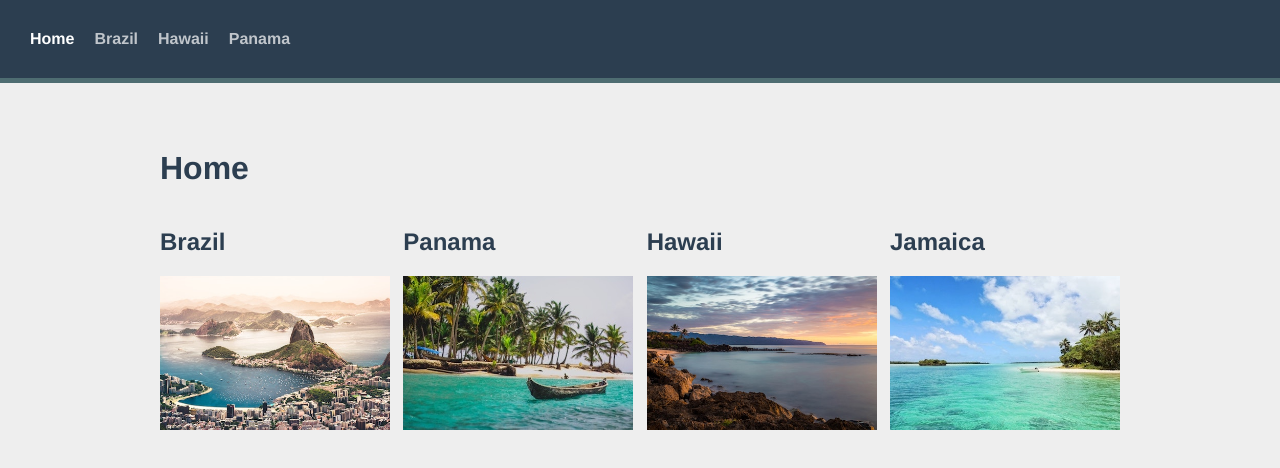
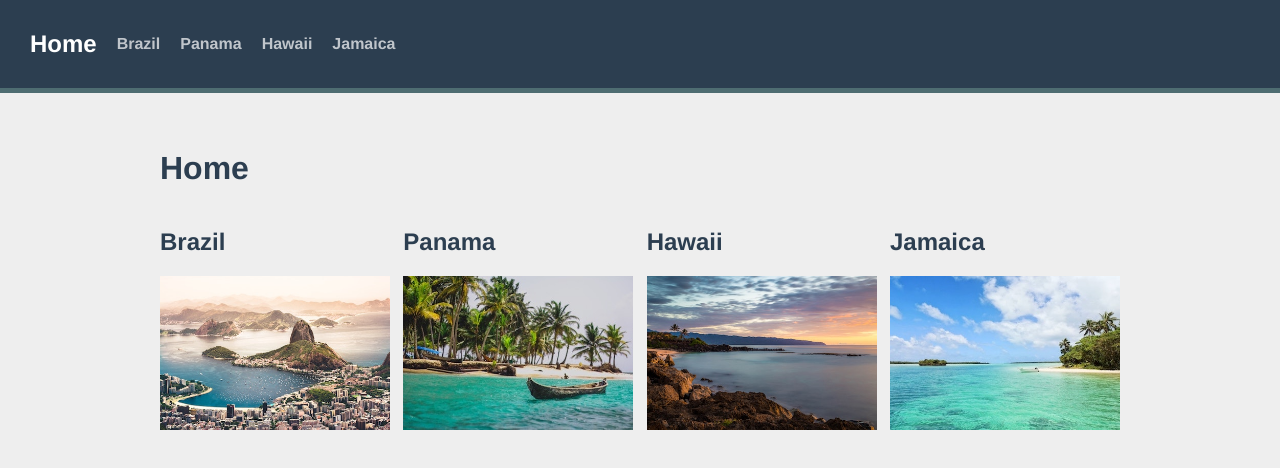
Before and after one commit to hagios2/travelApp, a Vue app in the folder vue-traveller/: page / in a window 1280 px wide. Shown: the top 468 px of the page. Built offline with nearby package versions, Linux system fonts and the light colour scheme.

Commit message:
code dry up and refactoring

```diff
--- a/vue-traveller/src/components/TheNavigation.vue
+++ b/vue-traveller/src/components/TheNavigation.vue
@@ -1,8 +1,23 @@
 <template>
     <div id="nav">
-      <router-link to="/">Home</router-link>
-      <router-link to="/brazil">Brazil</router-link>
-      <router-link to="/hawaii">Hawaii</router-link>
-      <router-link to="/panama">Panama</router-link>
+      <router-link id="logo" to="/">Home</router-link>
+      <router-link
+      :key="destination.id"
+      v-for="destination in destinations"
+      :to="{name: 'destination.show', params: {id: destination.id, slug: destination.slug}}"
+      >
+      {{ destination.name }}
+      </router-link>
     </div>
 </template>
+<script>
+import sourceData from '@/data.json'
+
+export default {
+  data() {
+    return {
+      destinations: sourceData.destinations,
+    }
+  },
+}
+</script>
--- a/vue-traveller/src/router/index.js
+++ b/vue-traveller/src/router/index.js
@@ -11,22 +11,7 @@
     component: Home,
   },
   {
-    path: "/brazil",
-    name: "Brazil",
-    component: () => import(/* webpackChunkName: "brazil" */ "@/views/Brazil.vue"),
-  },
-  {
-    path: "/panama",
-    name: "Panama",
-    component: () => import(/* webpackChunkName: "panama" */ "@/views/Panama.vue"),
-  },
-  {
-    path: "/hawaii",
-    name: "Hawaii",
-    component: () => import(/* webpackChunkName: "hawaii" */ "@/views/Hawaii.vue"),
-  },
-  {
-    path: "/destination/:id",
+    path: "/destination/:id/:slug",
     name: "destination.show",
     component: () => import(/* webpackChunkName: "destination details" */ "@/views/DestinationShow.vue"),
   },
--- a/vue-traveller/src/views/About.vue
+++ /dev/null
@@ -1,5 +0,0 @@
-<template>
-  <div class="about">
-    <h1>This is an about page</h1>
-  </div>
-</template>
--- a/vue-traveller/src/views/Brazil.vue
+++ /dev/null
@@ -1,5 +0,0 @@
-<template>
-  <div class="brazil">
-    <h1>Brazil</h1>
-  </div>
-</template>
--- a/vue-traveller/src/views/Hawaii.vue
+++ /dev/null
@@ -1,5 +0,0 @@
-<template>
-  <div class="brazil">
-    <h1>Hawaii</h1>
-  </div>
-</template>
--- a/vue-traveller/src/views/Panama.vue
+++ /dev/null
@@ -1,5 +0,0 @@
-<template>
-  <div class="brazil">
-    <h1>Panama</h1>
-  </div>
-</template>
```
